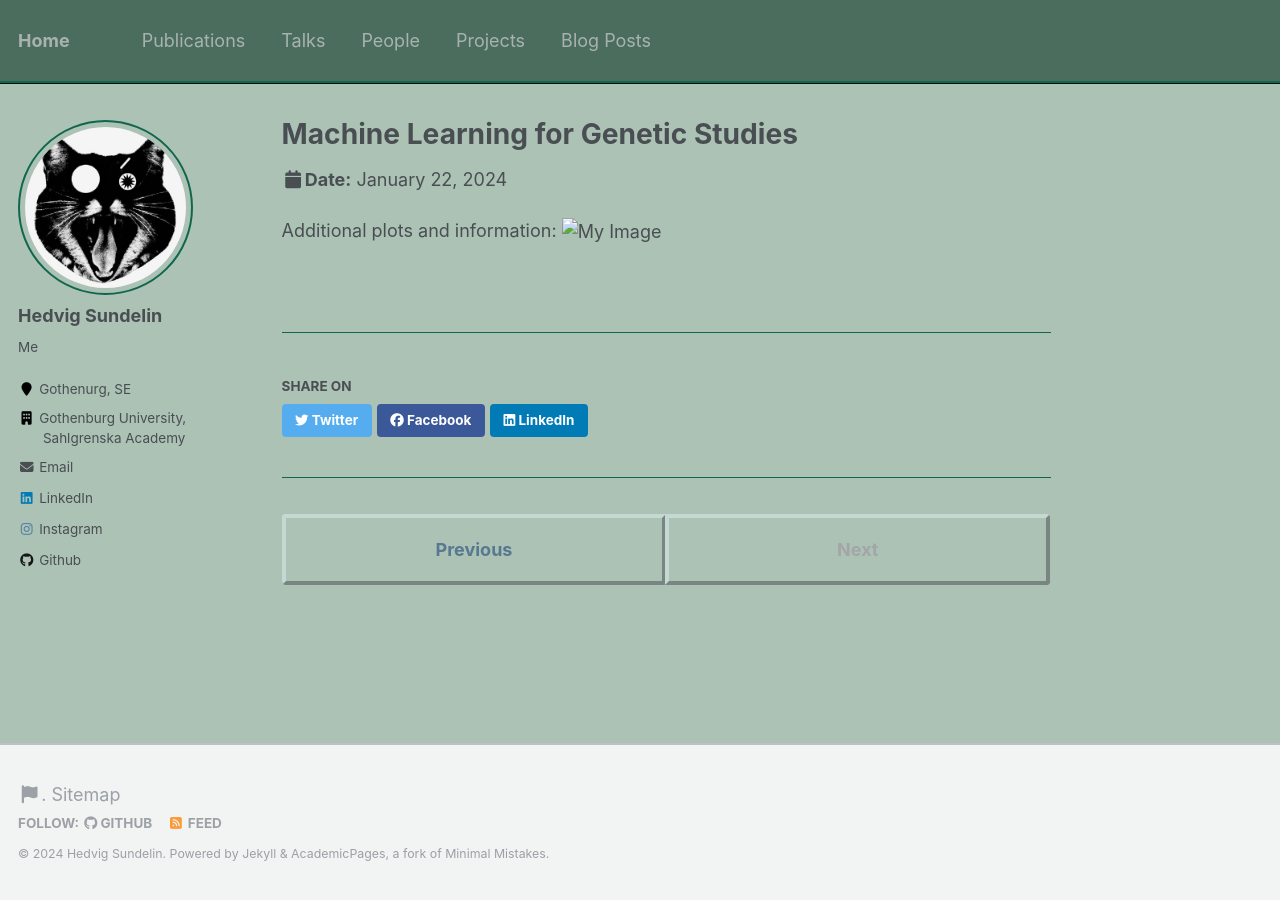
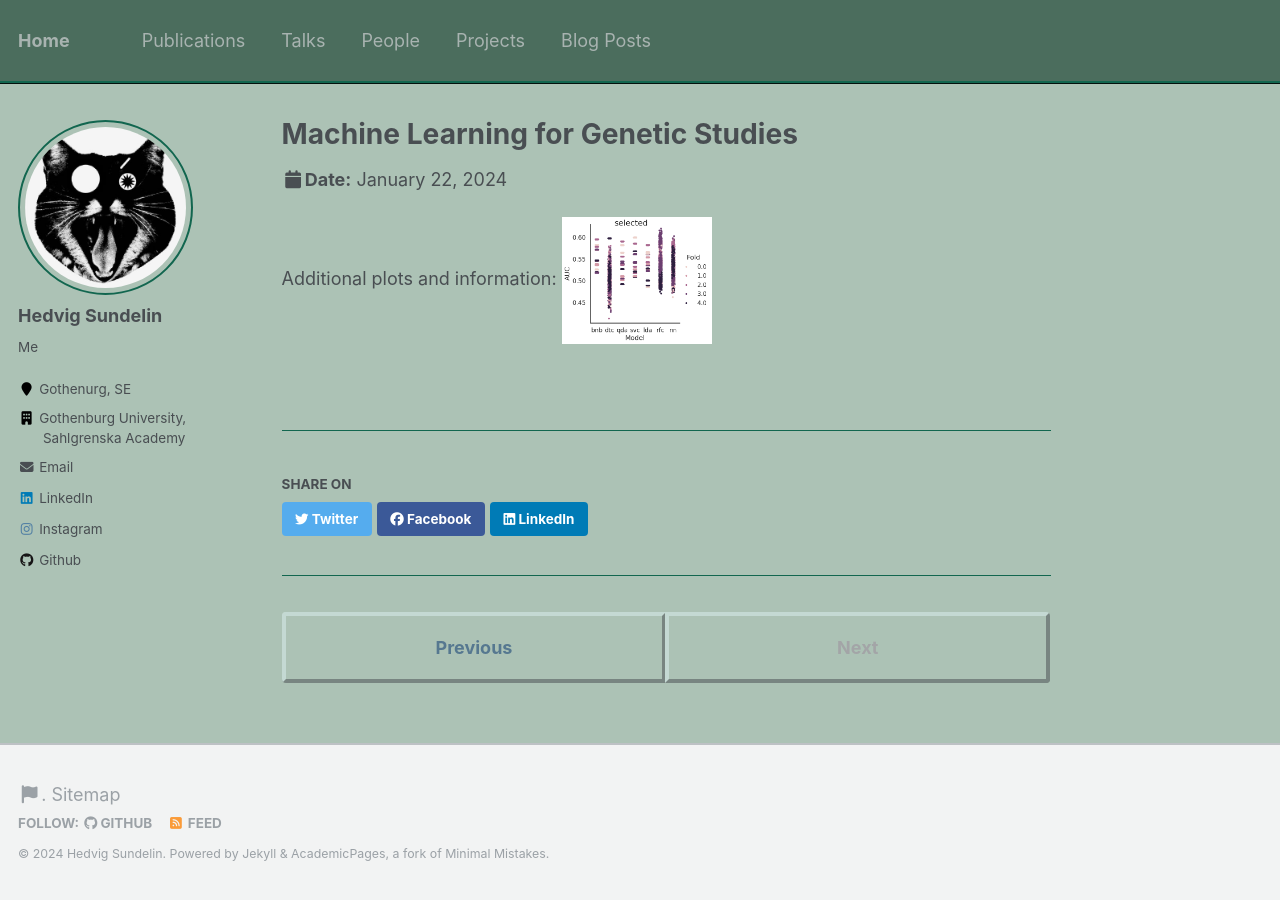
Before and after one commit to hedvigsun/hedvig, a Jekyll site: the page built from _talks/2012-03-01-talk-1.md, in a window 1280 px wide. Built offline with Jekyll 4.4.1, drawn with Linux system fonts in a browser that asks for light colours.

Commit message:
Update 2012-03-01-talk-1.md

```diff
--- a/_talks/2012-03-01-talk-1.md
+++ b/_talks/2012-03-01-talk-1.md
@@ -9,4 +9,4 @@ location: "Stockholm, Sweden"
 ---
 
 Additional plots and information:
-<img src="hedvig/images/conference/plot1.png" alt="My Image" title="My Image Title" width="150"/>
+<img src="/images/conference/plot1.png" alt="My Image" title="My Image Title" width="150"/>
```
